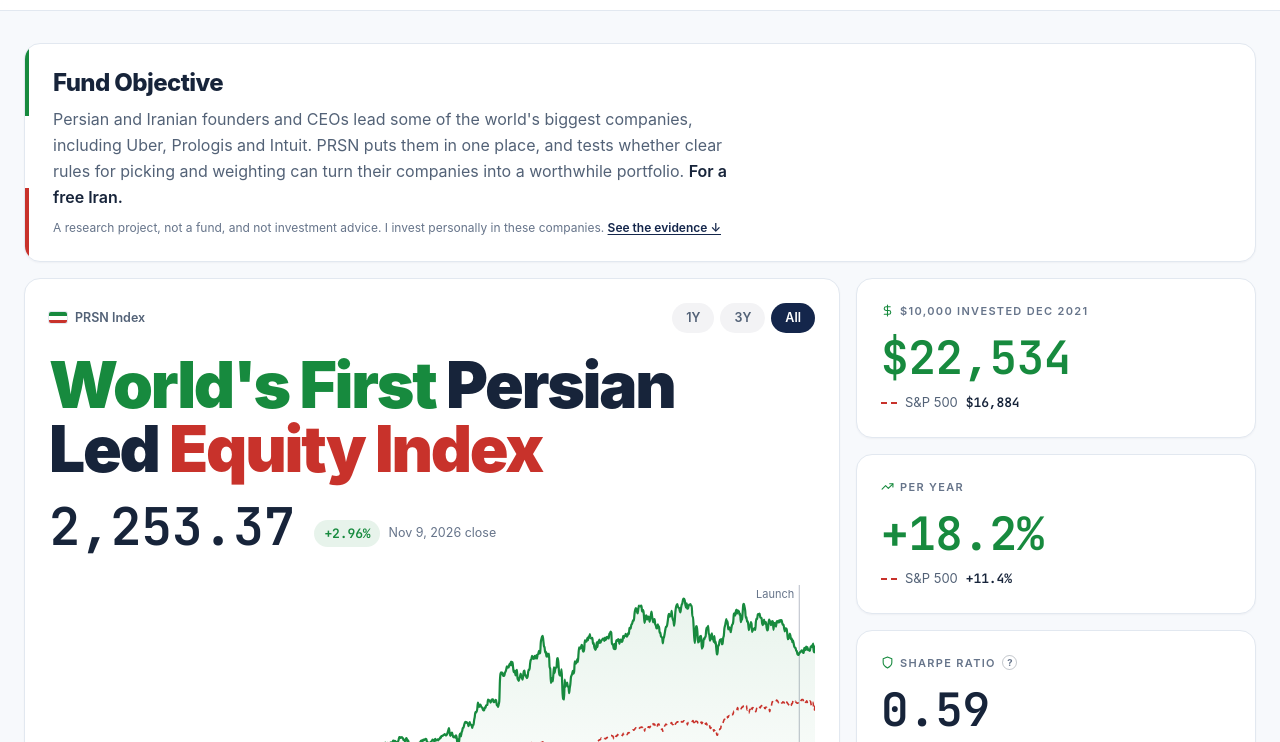
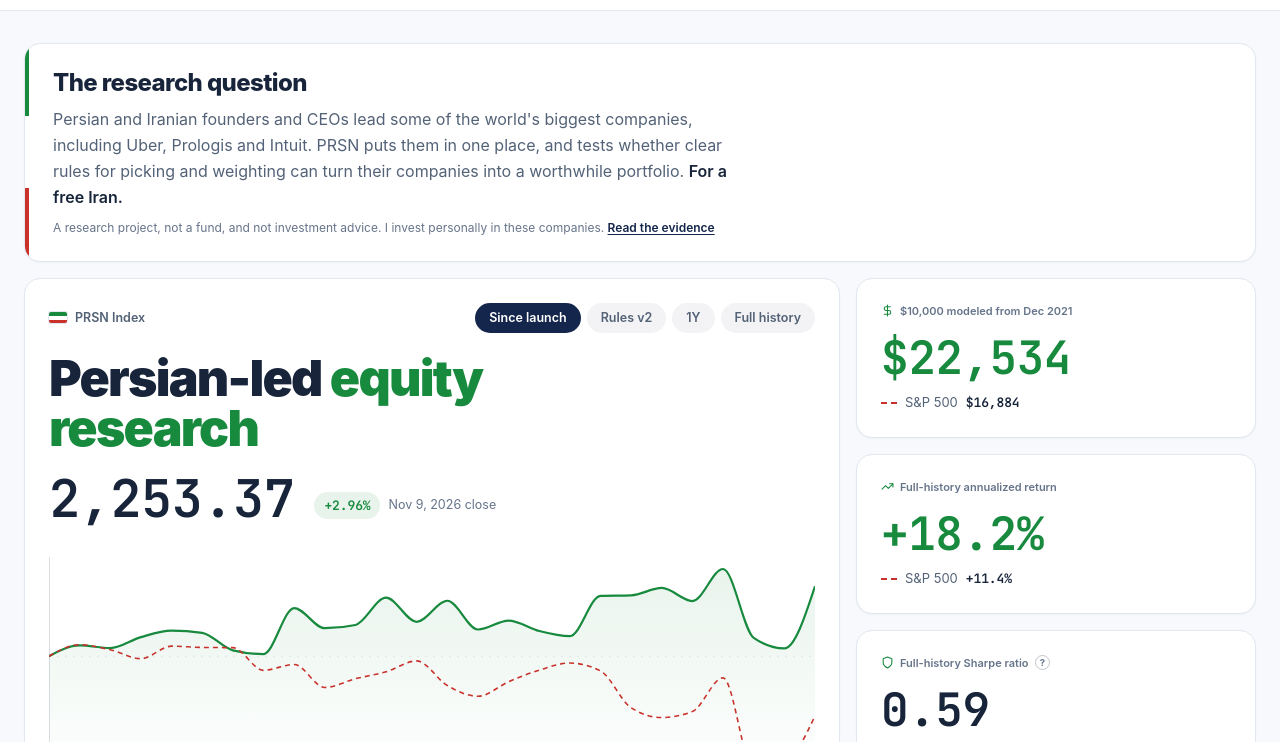
Before and after one commit to parsaara01-stack/prsn-index, a plain HTML site: page index.html in a window 1280 px wide. Shown: the part 49-791 px from the top of the page. Drawn offline with nearby package versions, Linux system fonts and the light colour scheme.

Commit message:
Clarify PRSN performance periods and research limitations

```diff
--- a/app.js
+++ b/app.js
@@ -5,8 +5,8 @@
 const { ResponsiveContainer, ComposedChart, Area, Line, BarChart, Bar, XAxis, YAxis, Tooltip, LabelList, ReferenceLine } = Recharts;
 const html = htm.bind(React.createElement);
 const DATA_URL = window.PRSN_DATA_URL || "data/index.json";
-const EMBED = !!window.PRSN_EMBED || window.self !== window.top;   // inside an iframe (Adobe Portfolio): no sticky header, report height
-const FULL_URL = window.PRSN_FULL_URL || location.href.split("#")[0];   // "Open" link when embedded
+const EMBED = !!window.PRSN_EMBED || new URLSearchParams(location.search).get("embed") === "1" || window.self !== window.top;   // inside an iframe (Adobe Portfolio): no sticky header, report height
+const FULL_URL = window.PRSN_FULL_URL || location.origin + location.pathname;   // "Open" link when embedded
 const SHARE_URL = window.PRSN_SHARE_URL || FULL_URL;   // set window.PRSN_SHARE_URL in index.html to share parsaara.com/index instead
 const ASSET = window.PRSN_ASSET_BASE || "";
 const REPO = "https://github.com/parsaara01-stack/prsn-index";
@@ -110,7 +110,7 @@
     ? html`<a href=${href} aria-current=${active ? "true" : undefined} target=${href.startsWith("http") || (EMBED && !href.startsWith("#")) ? "_blank" : undefined} rel="noopener" className=${cls}>${children}</a>`
     : html`<button type="button" onClick=${onClick} aria-label=${label} aria-pressed=${active == null ? undefined : !!active} className=${cls}>${children}</button>`;
 };
-const Label = ({ children, icon }) => html`<div className="flex items-center gap-1.5 text-[11px] font-semibold uppercase tracking-[0.12em] text-dim">${icon && html`<${Icon} n=${icon} size=${13} className="text-emerald" />`}${children}</div>`;
+const Label = ({ children, icon }) => html`<div className="flex items-center gap-1.5 text-[11px] font-semibold text-dim">${icon && html`<${Icon} n=${icon} size=${13} className="text-emerald" />`}${children}</div>`;
 const Chip = ({ children, kind = "" }) => {
   const k = { good: "bg-emerald/10 text-emerald", bad: "bg-coral/10 text-coral", accent: "bg-accent/[0.07] text-accent", "": "bg-fg/[0.05] text-silver" }[kind];
   return html`<span className=${"inline-flex items-center rounded-full px-2 py-0.5 text-[11px] font-semibold whitespace-nowrap " + k}>${children}</span>`;
@@ -248,10 +248,13 @@
 function Hero({ D, range, setRange, showBench, setShowBench }) {
   const S = D.stats;
   const data = useMemo(() => {
-    const s = range ? D.series.slice(-range - 1) : D.series;
+    const since = range === "live" ? D.index.launch_date : range === "v2" ? D.index.v2_date : null;
+    const s = since ? D.series.filter(r => r[0] >= since) : range ? D.series.slice(-range - 1) : D.series;
+    if (!s.length) return [];
     const a0 = s[0][1], b0 = s[0][2];
     return s.map(r => ({ d: r[0], lvl: r[1], a: r[1] / a0 * 100, b: r[2] / b0 * 100 }));
   }, [D, range]);
+  if (!data.length) return html`<${Card} className="col-span-12 lg:col-span-8"><p>No observations are available for this period.</p><${Pill} onClick=${() => setRange(0)}>Show full history<//><//>`;
   const end = data[data.length - 1];
   const vals = data.flatMap(p => showBench ? [p.a, p.b] : [p.a]);
   const lo = Math.min(...vals), hi = Math.max(...vals);
@@ -260,11 +263,11 @@
     <${Card} className="col-span-12 lg:col-span-8 flex flex-col" id="overview">
       <div className="flex flex-wrap items-center justify-between gap-3">
         <div className="inline-flex items-center gap-2 text-[12.5px] font-semibold text-silver"><${FlagBar} />PRSN Index</div>
-        <div className="flex gap-1.5" role="group" aria-label="Chart range">
-          ${[["1Y", 252], ["3Y", 756], ["All", 0]].map(([l, n]) => html`<${Pill} key=${l} active=${range === n} onClick=${() => setRange(n)}>${l}<//>`)}
+        <div className="flex flex-wrap gap-1.5" role="group" aria-label="Chart range">
+          ${[["Since launch", "live"], ["Rules v2", "v2"], ["1Y", 252], ["Full history", 0]].map(([l, n]) => html`<${Pill} key=${l} active=${range === n} onClick=${() => setRange(n)}>${l}<//>`)}
         </div>
       </div>
-      <h1 className=${"mt-5 font-black tracking-[-0.035em] leading-[1.0] text-fg max-w-[15ch] " + (EMBED ? "text-[34px] sm:text-[50px]" : "text-[34px] sm:text-[56px] xl:text-[64px]")}><span className="text-emerald">World's First</span> Persian Led <span className="text-coral">Equity Index</span></h1>
+      <h1 className=${"mt-5 font-black tracking-[-0.035em] leading-[1.0] text-fg max-w-[15ch] " + (EMBED ? "text-[34px] sm:text-[50px]" : "text-[32px] sm:text-[44px] xl:text-[50px]")}>Persian-led <span className="text-emerald">equity research</span></h1>
       <div className="mt-5 flex flex-wrap items-end gap-x-5 gap-y-2">
         <div className="num text-[42px] sm:text-[52px] font-semibold leading-none tracking-tight text-fg">${D.level.toLocaleString("en-US", { minimumFractionDigits: 2, maximumFractionDigits: 2 })}</div>
         <div className="flex items-center gap-2 pb-1.5">
@@ -276,7 +279,7 @@
         <${ResponsiveContainer} width="100%" height="100%">
           <${ComposedChart} data=${data} margin=${{ top: 16, right: 0, bottom: 0, left: 0 }}>
             <defs><linearGradient id="fillPrsn" x1="0" y1="0" x2="0" y2="1"><stop offset="0%" stopColor=${C.prsn} stopOpacity="0.16" /><stop offset="100%" stopColor=${C.prsn} stopOpacity="0" /></linearGradient></defs>
-            <${XAxis} dataKey="d" hide />
+            <${XAxis} dataKey="d" tickFormatter=${d => date(d, { month: "short", day: "numeric" })} minTickGap=${48} tick=${{fontSize: 10, fill: C.dim}} axisLine=${false} tickLine=${false} />
             <${YAxis} hide domain=${[lo - (hi - lo) * 0.06, hi + (hi - lo) * 0.06]} />
             <${ReferenceLine} y=${100} stroke="rgba(23,36,58,0.10)" strokeDasharray="2 6" />
             ${launchIn && html`<${ReferenceLine} x=${D.index.launch_date} stroke=${C.navy} strokeOpacity=${0.3} label=${{ value: "Launch", position: "insideTopRight", fill: C.dim, fontSize: 11 }} />`}
@@ -291,11 +294,13 @@
           <span className="flex items-center gap-1.5"><${PrsnSwatch} /><span className="text-dim">PRSN</span><span className="num font-semibold text-fg">${pct(end.a / 100 - 1)}</span></span>
           <span className="flex items-center gap-1.5"><${SpxSwatch} /><span className="text-dim">S&P 500</span><span className="num font-semibold text-fg">${pct(end.b / 100 - 1)}</span></span>
           <span className="text-dim">since ${date(data[0].d, { month: "short", year: "numeric" })}</span>
-          <${BacktestNote} D=${D} />
+          ${data[0].d < D.index.launch_date && html`<${BacktestNote} D=${D} />`}
         </div>
         <${Pill} active=${showBench} onClick=${() => setShowBench(!showBench)}>vs S&P 500<//>
       </div>
-      <div className="mt-5 pt-4 border-t border-line grid grid-cols-2 sm:grid-cols-4 gap-4">
+      <p className="mt-3 text-[12px] leading-relaxed text-silver">Chart rebased to 100 on ${date(data[0].d)}. Benchmark: SPY adjusted close, an S&P 500 total-return proxy. ${range === "live" || range === "v2" ? "This post-launch record is short and does not establish persistent outperformance." : "Includes a retrospective backtest with hindsight and survivorship bias."}</p>
+      <p className="mt-4 text-[12px] text-dim">Risk statistics below cover the full record, including the backtest.</p>
+      <div className="mt-2 pt-4 border-t border-line grid grid-cols-2 sm:grid-cols-4 gap-4">
         <${KV} icon="wave" k=${"Swings · S&P " + pctU(S.vol_bench)} v=${pctU(S.vol)} tip=${html`<${InfoTip} label="volatility">${TIPS.vol}<//>`} />
         <${KV} icon="drop" k=${"Worst drop · S&P " + pctU(S.max_dd_bench.depth)} v=${pctU(S.max_dd.depth)} cls="!text-coral" />
         <${KV} icon="pulse" k="Moves vs market" v=${dec(S.beta)} tip=${html`<${InfoTip} label="beta">${TIPS.beta}<//>`} />
@@ -311,17 +316,17 @@
   return html`
     <div className="col-span-12 lg:col-span-4 grid grid-cols-2 lg:grid-cols-1 gap-3 sm:gap-4 content-start">
       <${Card} className="col-span-2 lg:col-span-1 !p-4 sm:!p-6">
-        <${Label} icon="dollar">$10,000 Invested ${date(D.index.base_date, { month: "short", year: "numeric" })}<//>
+        <${Label} icon="dollar">$10,000 modeled from ${date(D.index.base_date, { month: "short", year: "numeric" })}<//>
         <div className=${big_ + "text-emerald"}>${money(G.prsn, 0)}</div>
         ${vs(money(G.bench, 0))}
       <//>
       <${Card} className="!p-4 sm:!p-6">
-        <${Label} icon="trend">Per Year<//>
+        <${Label} icon="trend">Full-history annualized return<//>
         <div className=${big_ + "text-emerald"}>${pct(S.ann_return)}</div>
         ${vs(pct(S.ann_return_bench))}
       <//>
       <${Card} className="!p-4 sm:!p-6">
-        <div className="flex items-center"><${Label} icon="shield">Sharpe Ratio<//><${InfoTip} label="the Sharpe ratio">${TIPS.sharpe}<//></div>
+        <div className="flex items-center"><${Label} icon="shield">Full-history Sharpe ratio<//><${InfoTip} label="the Sharpe ratio">${TIPS.sharpe}<//></div>
         <div className=${big_ + "text-fg"}>${dec(S.sharpe)}</div>
         ${vs(dec(S.sharpe_bench))}
       <//>
@@ -331,7 +336,7 @@
           <span className="flex items-center gap-2"><${PrsnSwatch} />Green Is PRSN</span>
           <span className="flex items-center gap-2"><${SpxSwatch} />Dashed Red Is The S&P 500</span>
         </div>
-        <p className="mt-2.5 mb-0 text-[13px] leading-relaxed text-silver">Both start at $10,000 on ${date(D.index.base_date)}. Before ${date(D.index.launch_date)} it's a backtest. Tap a leader below to see why they're in.</p>
+        <p className="mt-2.5 mb-0 text-[13px] leading-relaxed text-silver">These summary figures use the full history from ${date(D.index.base_date)}, including the backtest before ${date(D.index.launch_date)}. They do not change with the chart range. Current rules began on ${date(D.index.v2_date)}; there is no v2 backtest.</p>
       <//>
     </div>`;
 }
@@ -569,6 +574,17 @@
 };
 const FLAG_RAMP = ["#178A3E", "#3A9C59", "#64B07C", "#9DCDAA", "#ECB8B3", "#DD857D", "#D2594F", "#C8322B"];
 const rampColor = (i, n) => FLAG_RAMP[n <= 1 ? 0 : Math.round(i * (FLAG_RAMP.length - 1) / (n - 1))];
+function MethodNotes({ D }) {
+  return html`<section className="col-span-12 surface rounded-2xl p-5 sm:p-6" id="implementation" aria-label="Data and implementation">
+    <h2 className="text-xl font-bold">What this record measures</h2>
+    <div className="grid md:grid-cols-3 gap-6 mt-4 text-[13px] leading-relaxed text-silver">
+      <div><h3 className="font-semibold text-fg mb-2">Dates and membership</h3><p>Launch: ${date(D.index.launch_date)}. Rules v2: ${date(D.index.v2_date)}. Earlier results are retrospective. The current directory is not a point-in-time historical membership archive. Heritage must have a public source; it is not inferred from names.</p></div>
+      <div><h3 className="font-semibold text-fg mb-2">Returns and costs</h3><p>The daily engine chains Yahoo adjusted-close returns, including vendor dividend and split adjustments. SPY is the benchmark proxy. Cash accrues a daily approximation from the 13-week Treasury yield. Rebalances deduct 10 basis points times one-way turnover. Taxes and actual brokerage execution are not modeled.</p></div>
+      <div><h3 className="font-semibold text-fg mb-2">Implementation limits</h3><p>A missing holding price currently contributes a zero daily return. Missing or short VIX history does not block a trade; the window deadline can also trigger a signal. Execution follows at the next close. These fallbacks can affect results. Other corporate actions depend on vendor data and manual event exclusions.</p></div>
+    </div><p className="mt-4 text-[12px] text-silver">Weight caps apply when targets are set; market moves can take current weights above those caps. Latest close: ${date(D.asof)}. <a className="underline" href=${REPO + "/blob/main/engine/series.py"} target="_blank" rel="noopener">Return calculation</a> and <a className="underline" href=${REPO + "/blob/main/engine/config/rules.yaml"} target="_blank" rel="noopener">rulebook</a>.</p>
+  </section>`;
+}
+
 function SliceLogo({ t, x, y, size }) {
   const url = useLogo(t);
   const id = "clip-" + t.replace(/[^A-Za-z0-9]/g, "");
@@ -675,7 +691,7 @@
               </div>
               <${RoundsChart} vals=${p.valuations} />
               <div className="grid gap-2">
-                <div className="text-[11px] font-semibold uppercase tracking-[0.12em] text-dim">Growth Since ${date(p.since, { month: "short", year: "numeric" })}</div>
+                <div className="text-[11px] font-semibold text-dim">Growth Since ${date(p.since, { month: "short", year: "numeric" })}</div>
                 ${bars.map(([k, v, c]) => html`
                   <div key=${k} className="grid grid-cols-[132px_1fr_52px] sm:grid-cols-[170px_1fr_56px] items-center gap-3 text-[12.5px]">
                     <span className="text-silver truncate">${k}</span>
@@ -843,6 +859,7 @@
   const A = D.account;
   if (!A || !A.series || A.series.length < 2) return null;
   const data = A.series.map(r => ({ d: r[0], a: r[1], p: r[2] }));
+  if (!data.length) return html`<${Card} className="col-span-12 lg:col-span-8"><p>No observations are available for this period.</p><${Pill} onClick=${() => setRange(0)}>Show full history<//><//>`;
   const end = data[data.length - 1];
   return html`
     <${Card} className="col-span-12" id="account">
@@ -876,9 +893,9 @@
   return html`
     <section className="col-span-12 surface rounded-2xl relative overflow-hidden px-5 py-5 sm:px-7 sm:py-6" id="why" aria-labelledby="why-title">
       <div aria-hidden="true" className="absolute left-0 top-0 bottom-0 w-[4px] flex flex-col"><span className="flex-1" style=${{ background: C.prsn }}></span><span className="flex-1 bg-white"></span><span className="flex-1" style=${{ background: C.spx }}></span></div>
-      <h2 id="why-title" className="m-0 text-[20px] sm:text-[24px] font-extrabold tracking-tight leading-tight text-fg">Fund Objective</h2>
+      <h2 id="why-title" className="m-0 text-[20px] sm:text-[24px] font-extrabold tracking-tight leading-tight text-fg">The research question</h2>
       <p className="mt-2 mb-0 max-w-[70ch] text-[15px] sm:text-[16px] leading-relaxed text-silver">Persian and Iranian founders and CEOs lead some of the world's biggest companies, including ${top.slice(0, -1).join(", ")} and ${top[top.length - 1]}. PRSN puts them in one place, and tests whether clear rules for picking and weighting can turn their companies into a worthwhile portfolio. <span className="font-semibold text-fg">For a free Iran.</span></p>
-      <p className="mt-2.5 mb-0 text-[12px] text-dim leading-snug">A research project, not a fund, and not investment advice. I invest personally in these companies. <button type="button" onClick=${() => goTo("evidence")} className="text-accent font-semibold underline underline-offset-2">See the evidence ↓</button></p>
+      <p className="mt-2.5 mb-0 text-[12px] text-dim leading-snug">A research project, not a fund, and not investment advice. I invest personally in these companies. <button type="button" onClick=${() => goTo("evidence")} className="text-accent font-semibold underline underline-offset-2">Read the evidence</button></p>
     </section>`;
 }
 
@@ -927,7 +944,7 @@
   ["Cut what isn't working", "A name that trails the market by 20 points in 3 months leaves until the next monthly reset.", ["jt93"]],
   ["Check weekly, reset monthly, trade on calm days", "Keeps the design on target while trading less, and avoids paying wide spreads in a panic.", ["dy03"]],
   ["Judged per unit of risk", "The Sharpe ratio: return above cash, divided by volatility.", ["sharpe66", "sharpe94"]],
-  ["Backtests flatter the past", "Applying today's winners to old prices adds hindsight. Only the live record is clean, so v2 has no backtest: its record starts the day it went live.", ["bgir92", "bblz14"]],
+  ["Backtests flatter the past", "Applying today's winners to old prices adds hindsight. The post-launch record avoids this particular retrospective selection step, but remains short and subject to data and implementation limitations. Rules v2 have no backtest.", ["bgir92", "bblz14"]],
 ];
 const PLAIN = { "PRSN method": "PRSN, our method", "Same, no momentum": "PRSN without momentum", "√cap × score": "Size × score", "Equal weight": "Equal weight", "Market-cap weight": "By company size", "√ market cap": "By size, softened", "Inverse volatility": "Calmer stocks weigh more",
   "Monthly + 5-pt drift": "PRSN: monthly + drift", "Monthly": "Monthly", "Quarterly": "Quarterly", "Annual": "Once a year", "Buy and hold": "Never reset" };
@@ -1090,7 +1107,7 @@
 function App() {
   const [D, setD] = useState(null);
   const [err, setErr] = useState(false);
-  const [range, setRange] = useState(0);
+  const [range, setRange] = useState("live");
   const [bench, setBench] = useState(true);
   useEffect(() => {
     fetch(DATA_URL, { cache: "no-store" }).then(r => { if (!r.ok) throw 0; return r.json(); }).then(setD).catch(() => setErr(true));
@@ -1098,7 +1115,7 @@
   useEffect(() => { if (D && /^#(evidence|paper|methodology)$/.test(location.hash)) setTimeout(() => goTo("evidence"), 300); }, [D]);
   const [shared, setShared] = useState("");
   const share = async () => {
-    const data = { title: "PRSN · World's First Persian Led Equity Index", text: "The world's first Persian led equity index", url: SHARE_URL };
+    const data = { title: "PRSN Index", text: "Persian-led equity research, with published rules and a dated performance record", url: SHARE_URL };
     try { if (navigator.share) { await navigator.share(data); return; } } catch (e) { if (e && e.name === "AbortError") return; }
     try { await navigator.clipboard.writeText(SHARE_URL); setShared("Link copied"); } catch (e) { setShared(SHARE_URL); }
     setTimeout(() => setShared(""), 2400);
@@ -1116,7 +1133,7 @@
   }, []);
   const S = useSelection(D);
   const active = useActiveSection(["leaders", "research", "breakdown", "detail", "decisions", "directory", "evidence"]);
-  if (err) return html`<div className="p-10 text-dim">Data didn't load. Run <span className="num">python -m engine daily</span>, then reload.</div>`;
+  if (err) return html`<div className="p-10 text-dim">The research data could not load. <button type="button" className="underline" onClick=${() => location.reload()}>Try again</button> or <a className="underline" href=${REPO}>view the source repository</a>.</div>`;
   if (!D) return html`<div className="p-10 text-dim">Loading PRSN…</div>`;
   const nav = [["leaders", "Leaders", "users"], ["research", "Research", "flask"], ["breakdown", "Holdings", "pie"], ["decisions", "Decisions", "calendar"], ["directory", "Directory", "building"]];
   return html`
@@ -1128,7 +1145,7 @@
           <button type="button" onClick=${() => goTo("why")} className="shrink-0" aria-label="PRSN, back to top"><${Logo} h=${30} /></button>
           <nav aria-label="Sections" className="flex items-center gap-1.5">
             ${nav.map(([id, l, ic]) => html`<span key=${id} className="hidden lg:inline-flex"><${Pill} onClick=${() => goTo(id)} active=${active === id || (id === "breakdown" && active === "detail")}><${Icon} n=${ic} size=${14} />${l}<//></span>`)}
-            ${EMBED && html`<span className="hidden sm:inline-flex"><${Pill} href=${FULL_URL}>Open ↗<//></span>`}
+            ${EMBED && html`<span className="inline-flex"><${Pill} href=${FULL_URL}>Open full screen<//></span>`}
             <span className="hidden lg:inline-flex"><${Pill} onClick=${() => goTo("evidence")} active=${active === "evidence"}><${Icon} n="scale" size=${14} />Evidence<//></span>
             <${Pill} primary onClick=${share} label="Share this page"><${Icon} n="share" size=${14} />${shared ? (shared === "Link copied" ? "Copied" : "Share") : "Share"}<//>
           </nav>
@@ -1142,6 +1159,7 @@
         <${Side} D=${D} />
         <${Leaders} D=${D} selTicker=${D.holdings[S.sel].ticker} pick=${i => S.select(i, true, true)} />
         <${Research} D=${D} />
+        <${MethodNotes} D=${D} />
         <${Breakdown} D=${D} selTicker=${D.holdings[S.sel].ticker} pick=${i => S.select(i, true)} />
         <${Detail} D=${D} h=${D.holdings[S.sel]} back=${S.back} />
         <${Years} D=${D} />
--- a/index.html
+++ b/index.html
@@ -1,8 +1,8 @@
-<!doctype html><html><head><meta charset=utf8><meta name=viewport content="width=device-width,initial-scale=1,viewport-fit=cover"><style>:root{color-scheme:light;box-sizing:border-box;padding-top:env(safe-area-inset-top,0px);padding-bottom:env(safe-area-inset-bottom,0px)}html{scroll-padding-top:env(safe-area-inset-top,0px)}body{margin:0;padding:0;font:14px -apple-system,BlinkMacSystemFont,sans-serif;background:#faf9f5;color:#141413}img{max-width:100%}[hidden]:not([hidden=until-found i]){display:none!important}</style></head><body>
+<!doctype html><html lang="en"><head><meta charset=utf8><meta name=viewport content="width=device-width,initial-scale=1,viewport-fit=cover"><style>:root{color-scheme:light;box-sizing:border-box;padding-top:env(safe-area-inset-top,0px);padding-bottom:env(safe-area-inset-bottom,0px)}html{scroll-padding-top:env(safe-area-inset-top,0px)}body{margin:0;padding:0;font:14px -apple-system,BlinkMacSystemFont,sans-serif;background:#faf9f5;color:#141413}img{max-width:100%}[hidden]:not([hidden=until-found i]){display:none!important}</style></head><body>
 
-<title>PRSN Index</title>
+<title>PRSN Index | Persian-led equity research</title><link rel="canonical" href="https://parsaara01-stack.github.io/prsn-index/"><meta property="og:title" content="PRSN Index | Persian-led equity research"><meta property="og:description" content="Published rules, dated holdings and a performance record that separates live research from retrospective backtests.">
 <link rel="icon" type="image/png" href="favicon.png">
-<meta name="description" content="PRSN: the world's first Persian led equity index, measured by transparent rules. Live level, risk, holdings, research and the logic behind every weight.">
+<meta name="description" content="PRSN tracks a rules-based portfolio of Persian-led public companies. Explore the post-launch record, holdings, methodology and retrospective backtest limitations.">
 <link rel="preconnect" href="https://fonts.googleapis.com">
 <link rel="preconnect" href="https://fonts.gstatic.com" crossorigin>
 <link rel="stylesheet" href="https://fonts.googleapis.com/css2?family=Inter:wght@400;500;600;700;800;900&family=JetBrains+Mono:wght@400;500;600&family=Vazirmatn:wght@600&display=swap">
```
